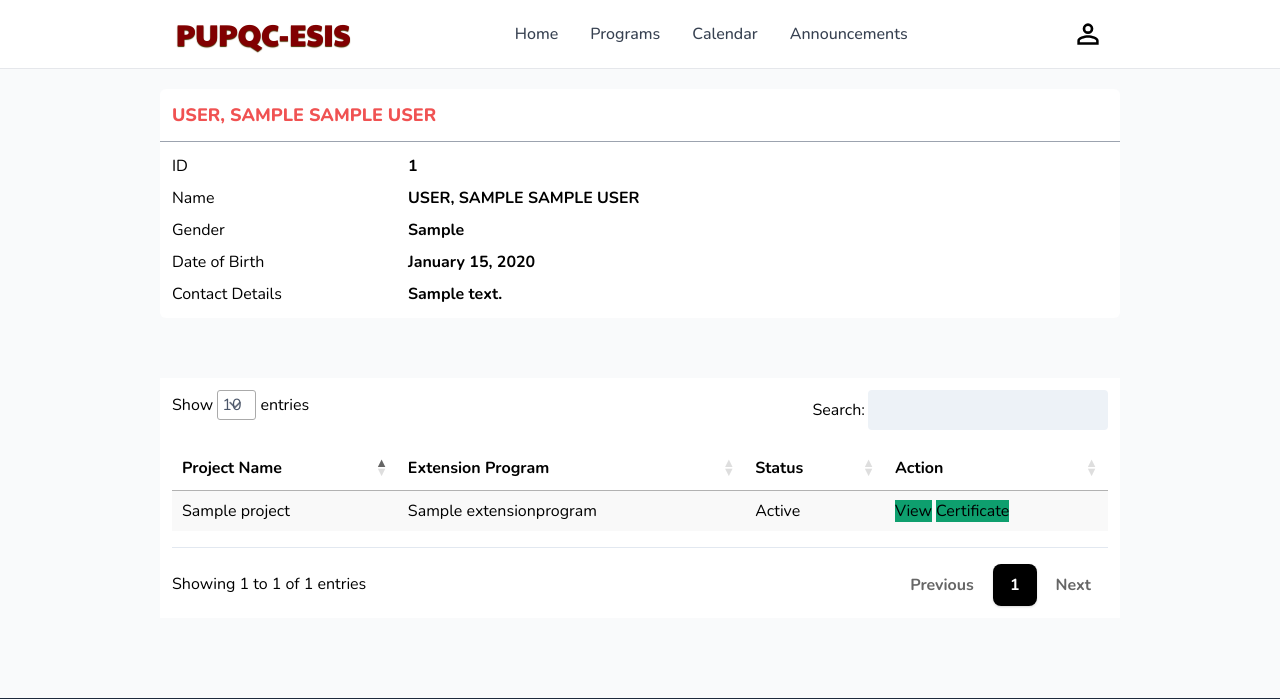
After one commit to imangeluuh/pup-ems, a Flask app: page /profile in a window 1280 px wide. The commit adds this page. Shown: the top 699 px of the page. Run offline with Flask 3, Linux system fonts and the light colour scheme; a user stored in the database is signed in; tables that the repository leaves empty hold one stand-in row (values such as "Sample post"); some libraries are stand-ins or nearby versions.

Commit message:
feat: user profile with projects and certificate

```diff
--- a/app/__init__.py
+++ b/app/__init__.py
@@ -67,6 +67,9 @@ def create_app(config_class=Config):
     from app.errors import bp as errors_bp
     app.register_blueprint(errors_bp)
 
+    from .user import bp as user_bp
+    app.register_blueprint(user_bp, url_prefix='/')
+
     return app
 
 
--- a/app/static/css/main.css
+++ b/app/static/css/main.css
@@ -684,6 +684,10 @@ video {
   margin: 0px;
 }
 
+.m-5 {
+  margin: 1.25rem;
+}
+
 .mx-1 {
   margin-left: 0.25rem;
   margin-right: 0.25rem;
@@ -744,6 +748,11 @@ video {
   margin-bottom: auto;
 }
 
+.mx-5 {
+  margin-left: 1.25rem;
+  margin-right: 1.25rem;
+}
+
 .-mb-1 {
   margin-bottom: -0.25rem;
 }
@@ -790,6 +799,11 @@ video {
 
 .mb-8 {
   margin-bottom: 2rem;
+}
+
+.me-2 {
+  -webkit-margin-end: 0.5rem;
+          margin-inline-end: 0.5rem;
 }
 
 .ml-1 {
@@ -1491,6 +1505,11 @@ video {
   border-color: rgb(255 255 255 / var(--tw-border-opacity));
 }
 
+.border-gray-500 {
+  --tw-border-opacity: 1;
+  border-color: rgb(107 114 128 / var(--tw-border-opacity));
+}
+
 .bg-black {
   --tw-bg-opacity: 1;
   background-color: rgb(0 0 0 / var(--tw-bg-opacity));
@@ -1949,6 +1968,10 @@ video {
 
 .font-semibold {
   font-weight: 600;
+}
+
+.font-extrabold {
+  font-weight: 800;
 }
 
 .uppercase {
--- a/app/templates/components/navbar.html
+++ b/app/templates/components/navbar.html
@@ -14,7 +14,7 @@
         <div class="z-50 hidden my-4 text-base list-none bg-white divide-y divide-gray-100 rounded-lg shadow" id="user-dropdown">
             <ul class="py-2" aria-labelledby="user-menu-button">
                 <li>
-                    <a href="#" class="block px-4 py-2 text-sm">Profile</a>
+                    <a href="{{ url_for('user.profile') }}" class="block px-4 py-2 text-sm">Profile</a>
                 </li>
                 <li>
                     <a href="#" class="block px-4 py-2 text-sm">Change Password</a>
--- /dev/null
+++ b/app/templates/user_profile.html
@@ -0,0 +1,96 @@
+{% extends 'base.html' %}
+{% block head %}
+    <title>Certificate</title>
+    <!--Regular Datatables CSS-->
+    <link href="https://cdn.datatables.net/1.10.19/css/jquery.dataTables.min.css" rel="stylesheet">
+    <!--Responsive Extension Datatables CSS-->
+    <link href="https://cdn.datatables.net/responsive/2.2.3/css/responsive.dataTables.min.css" rel="stylesheet">
+    <link rel="stylesheet" href="{{ url_for('static', filename='css/table_style.css') }}">
+{% endblock %}
+{% block content %}
+    <div class="flex justify-center">
+        <div class="bg-white w-3/4 m-5 rounded-md">
+            <div class="border-b border-gray-400 font-extrabold text-lg text-red-500 p-3">
+                {{ current_user.User[0].LastName|upper }}, {{ current_user.User[0].FirstName|upper }} {{ current_user.User[0].MiddleName|upper if current_user.User[0].MiddleName }}
+            </div>
+            <div class="grid grid-cols-4 gap-2 p-3">
+                <div class="col-span-1">
+                    ID
+                </div>
+                <div class="col-span-3 font-bold">
+                    {{ current_user.User[0].UserId }}
+                </div>
+                <div class="col-span-1">
+                    Name
+                </div>
+                <div class="col-span-3 font-bold">
+                    {{ current_user.User[0].LastName|upper }}, {{ current_user.User[0].FirstName|upper }} {{ current_user.User[0].MiddleName|upper if current_user.User[0].MiddleName }}
+                </div>
+                <div class="col-span-1">
+                    Gender
+                </div>
+                <div class="col-span-3 font-bold">
+                    {{ current_user.User[0].Gender }}
+                </div>
+                <div class="col-span-1">
+                    Date of Birth
+                </div>
+                <div class="col-span-3 font-bold">
+                    {{ current_user.User[0].Birthdate.strftime('%B %d, %Y') }}
+                </div>
+                <div class="col-span-1">
+                    Contact Details
+                </div>
+                <div class="col-span-3 font-bold">
+                    {{ current_user.User[0].ContactDetails }}
+                </div>
+            </div>
+        </div>
+    </div>
+    <div class="flex justify-center pt-10">
+        <!--Container-->
+        <div class="bg-white w-3/4 mx-auto p-3">
+            <table id="projects" class="stripe hover" style="width:100%; padding-top: 1em;  padding-bottom: 1em;">
+                <thead>
+                    <tr>
+                        <th data-priority="1">Project Name</th>
+                        <th data-priority="2">Extension Program</th>
+                        <th data-priority="3">Status</th>
+                        <th data-priority="4">Action</th>
+                    </tr>
+                </thead>
+                <tbody>
+                    {% if projects %}
+                        {% for project in projects %}
+                        <!-- project[0] = project, project[1] = certificate -->
+                        <tr>
+                            <td>{{ project[0].Name }}</td>
+                            <td>{{ project[0].ExtensionProgram.Name }}</td>
+                            <td>{{ project[0].Status }}</td>
+                            <td>
+                                <a href="" class="bg-green-500">View</a>
+                                {% if project[1] %}
+                                <a href="{{project[1].CertificateUrl}}" class="bg-green-500">Certificate</a>
+                                {% endif %}
+                            </td>
+                        </tr>
+                        {% endfor %}
+                    {% endif %}
+                </tbody>
+            </table>
+        </div>
+        <!--/container-->
+    </div>
+{% endblock %}
+{% block script %}
+<!--Datatables -->
+<script src="https://cdn.datatables.net/1.10.19/js/jquery.dataTables.min.js"></script>
+<script src="https://cdn.datatables.net/responsive/2.2.3/js/dataTables.responsive.min.js"></script>
+<script>
+    document.addEventListener("DOMContentLoaded", function() {
+        var table = $('#projects').DataTable({
+                responsive: true
+        })
+    });
+</script>
+{% endblock %}
--- /dev/null
+++ b/app/user.py
@@ -0,0 +1,25 @@
+from flask import render_template, url_for, request, redirect, flash, current_app, Blueprint
+from flask_login import current_user
+from .models import Certificate, Registration, Project
+
+
+bp = Blueprint('user', __name__, template_folder="templates", static_folder="static", static_url_path='static')
+
+@bp.route('/profile')
+def profile():
+    # Get all projects current user are registered
+    projects_id = [registration.ProjectId for registration in Registration.query.filter_by(UserId=current_user.User[0].UserId).all()]
+    user_projects = [Project.query.filter_by(ProjectId=project_id).first() for project_id in projects_id]
+    user_certificates = Certificate.query.filter_by(UserId=current_user.User[0].UserId).all()
+
+    # Create a list of project and certificate
+    projects = []
+    for project in user_projects:
+        # Initialize project list
+        projects.append([project, None])
+        for certificate in user_certificates:
+            if project.ProjectId == certificate.ProjectId:
+                # Modify the last appended item
+                projects[-1][1] = certificate
+                break
+    return render_template('user_profile.html', projects=projects)
```
